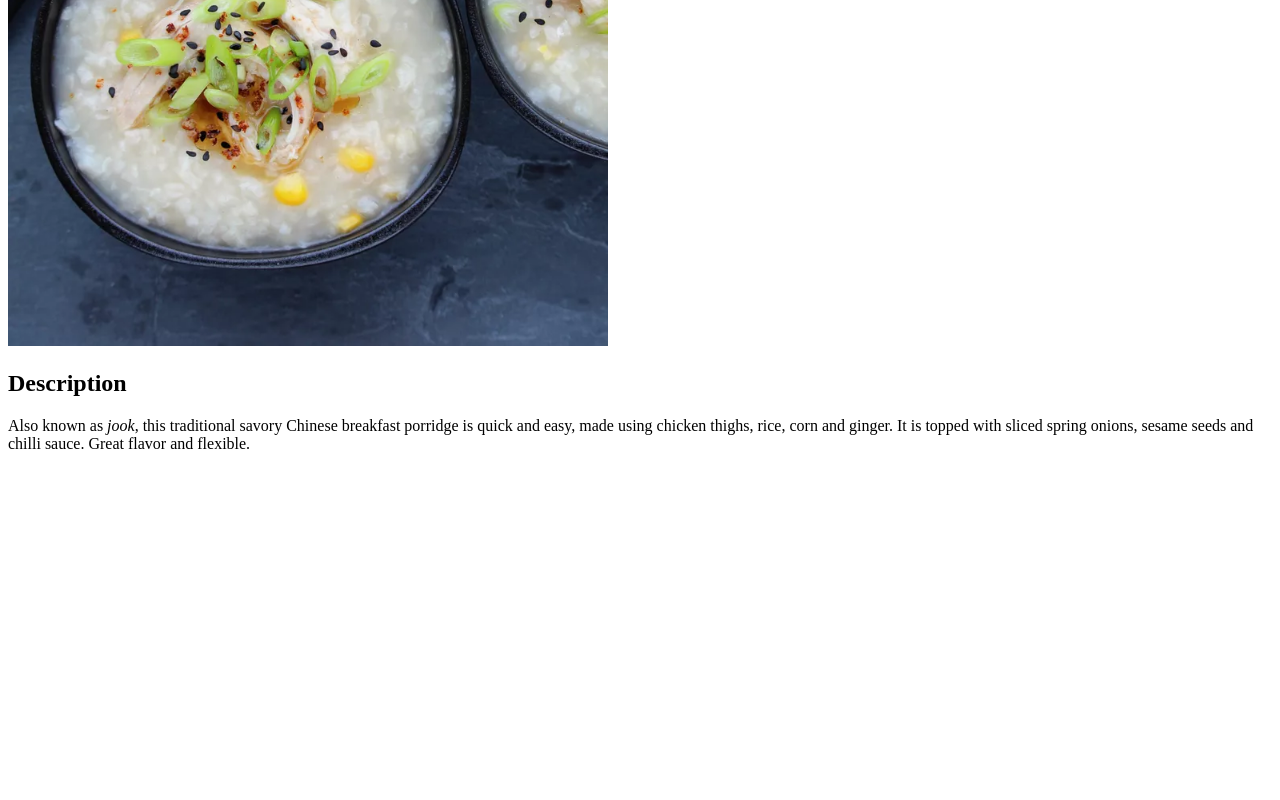
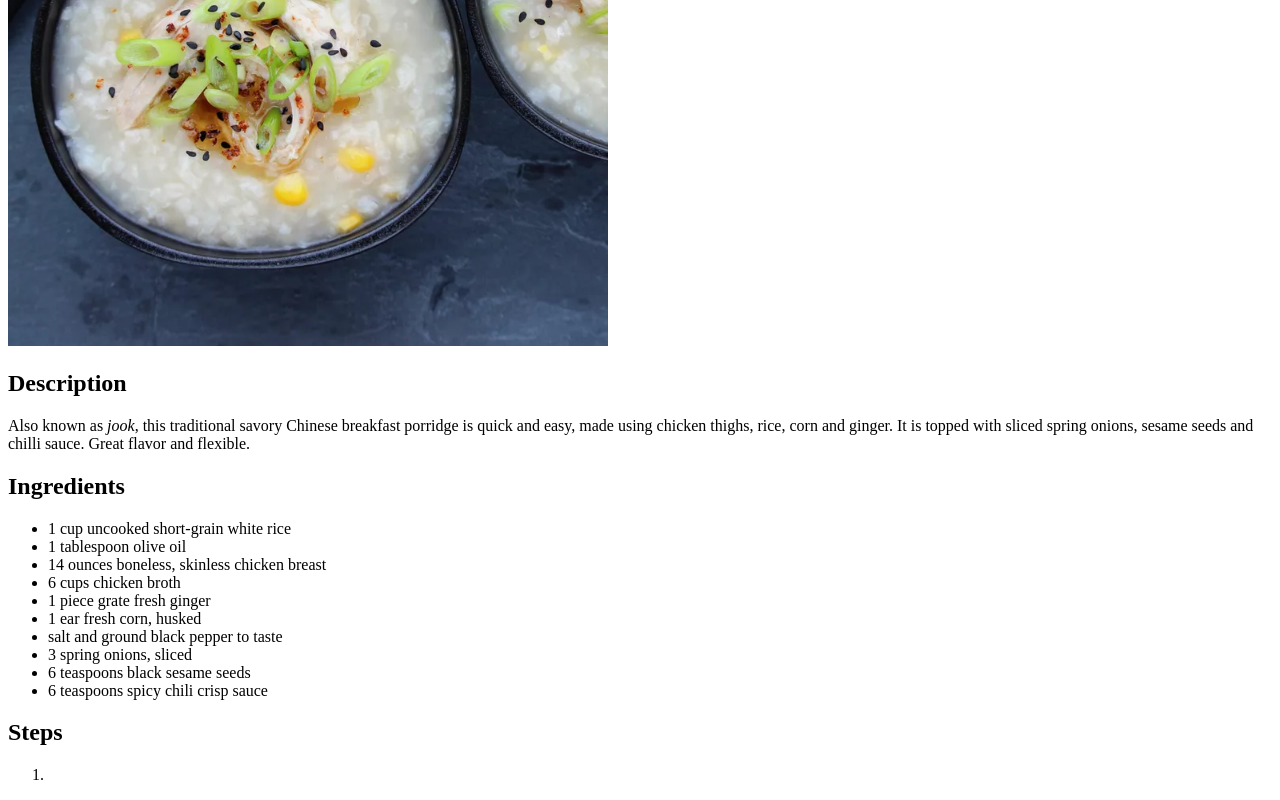
Before and after one commit to rab4-del/odin-recipes, a plain HTML site: page recipes/congee.html in a window 1280 px wide. Shown: the part 360-1160 px from the top of the page. Before the commit the page ends 829 px from the top, so only its background shows below. Drawn offline with Linux system fonts and the light colour scheme.

Commit message:
Added congee ingredients to congee.html

```diff
--- a/recipes/congee.html
+++ b/recipes/congee.html
@@ -16,5 +16,24 @@
          porridge is quick and easy, made using chicken thighs, rice, corn and ginger.
         It is topped with sliced spring onions, sesame seeds and chilli sauce. Great
         flavor and flexible.</p>
+
+        <h2>Ingredients</h2>
+        <ul>
+            <li>1 cup uncooked short-grain white rice</li>
+            <li>1 tablespoon olive oil</li>
+            <li>14 ounces boneless, skinless chicken breast</li>
+            <li>6 cups chicken broth</li>
+            <li>1 piece grate fresh ginger</li>
+            <li>1 ear fresh corn, husked</li>
+            <li>salt and ground black pepper to taste</li>
+            <li>3 spring onions, sliced</li>
+            <li>6 teaspoons black sesame seeds</li>
+            <li>6 teaspoons spicy chili crisp sauce</li>
+        </ul>
+
+        <h2>Steps</h2>
+        <ol>
+            <li></li>
+        </ol>
     </body>
 </html>
```
